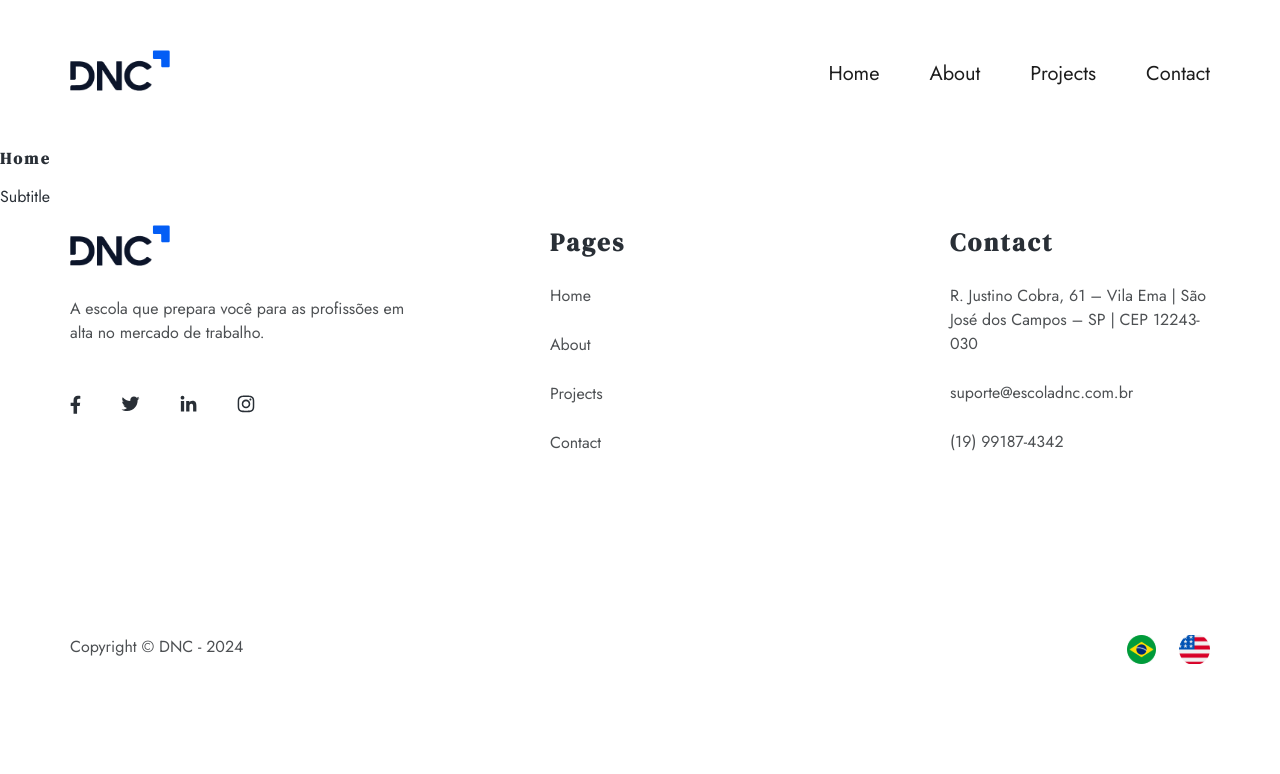
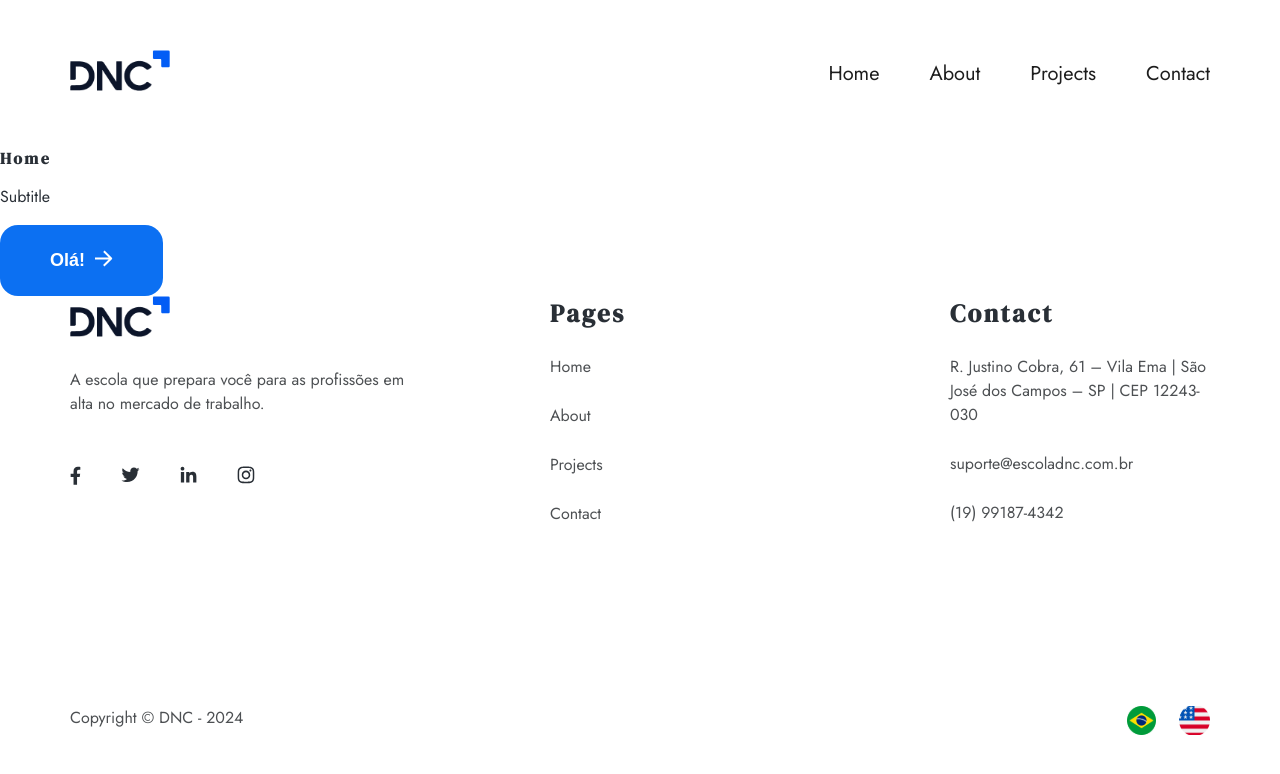
Before and after one commit to Jader-Moura-Lattarulo/dnc-arq, a React (Vite) app: page / in a window 1280 px wide. Shown: the top 774 px of the page. Built offline with nearby package versions, Linux system fonts and the light colour scheme.

Commit message:
Componente botão finalizado

```diff
--- a/src/components/Button/Button.css
+++ b/src/components/Button/Button.css
@@ -1,3 +1,54 @@
 .button {
+    border-radius: 18px;
+    border: none;
+    column-gap: 10px;
+    cursor: pointer;
+    display: flex;
+    font-size: 18px;
+    font-weight: 600;
+    padding: 25px 50px;
+    transition: background-color 0.3s ease;
+}
 
+/* PRIMARY */
+
+.button.primary {
+    background-color: #0C70F2;
+    color: #FFF;
 }
+
+.button.primary:hover {
+    background-color: #0056B3;
+}
+
+/* SECONDARY */
+
+.button.secondary {
+    background-color: #1D1D1D;
+    color: #FFF;
+}
+
+.button.secondary:hover {
+    background-color: #4D5053;
+}
+
+/* OUTLINE */
+
+.button.outline {
+    background-color: #FFF;
+    border: 2px solid #0C70F2;
+    color: #0C70F2;
+}
+
+.button.outline:hover {
+    background-color: #0C70F2;
+    color: #FFF;
+}
+
+/* DISABLED */
+
+.button:disabled, .button:disabled>:hover {
+    background-color: #CCC;
+    color: #666;
+    pointer-events: none;
+}
--- a/src/components/Button/Button.jsx
+++ b/src/components/Button/Button.jsx
@@ -1,9 +1,10 @@
 import './Button.css'
+import WhiteArrow from "../../assets/white-arrow.svg"
 
 function Button ({ arrow, buttonStyle, loading, children, ...props }) {
     return (
-        <button className={`button ${buttonStyle}`}>
-            {children}
+        <button className={`button ${buttonStyle}`} {...props}>
+            {children} {arrow && <img src={WhiteArrow} />}
         </button>
     )
 }
--- a/src/pages/Home.jsx
+++ b/src/pages/Home.jsx
@@ -1,3 +1,4 @@
+import Button from "../components/Button/Button"
 import Header from "../components/Header/Header"
 import Footer from "../components/Footer/Footer"
 
@@ -7,6 +8,7 @@
             <Header />
             <h1>Home</h1>
             <p>Subtitle</p>
+            <Button buttonStyle="primary" arrow>Olá!</Button>
             <Footer />
         </>
     )
```
Also changed, not shown: src/assets/white-arrow.svg (added).
